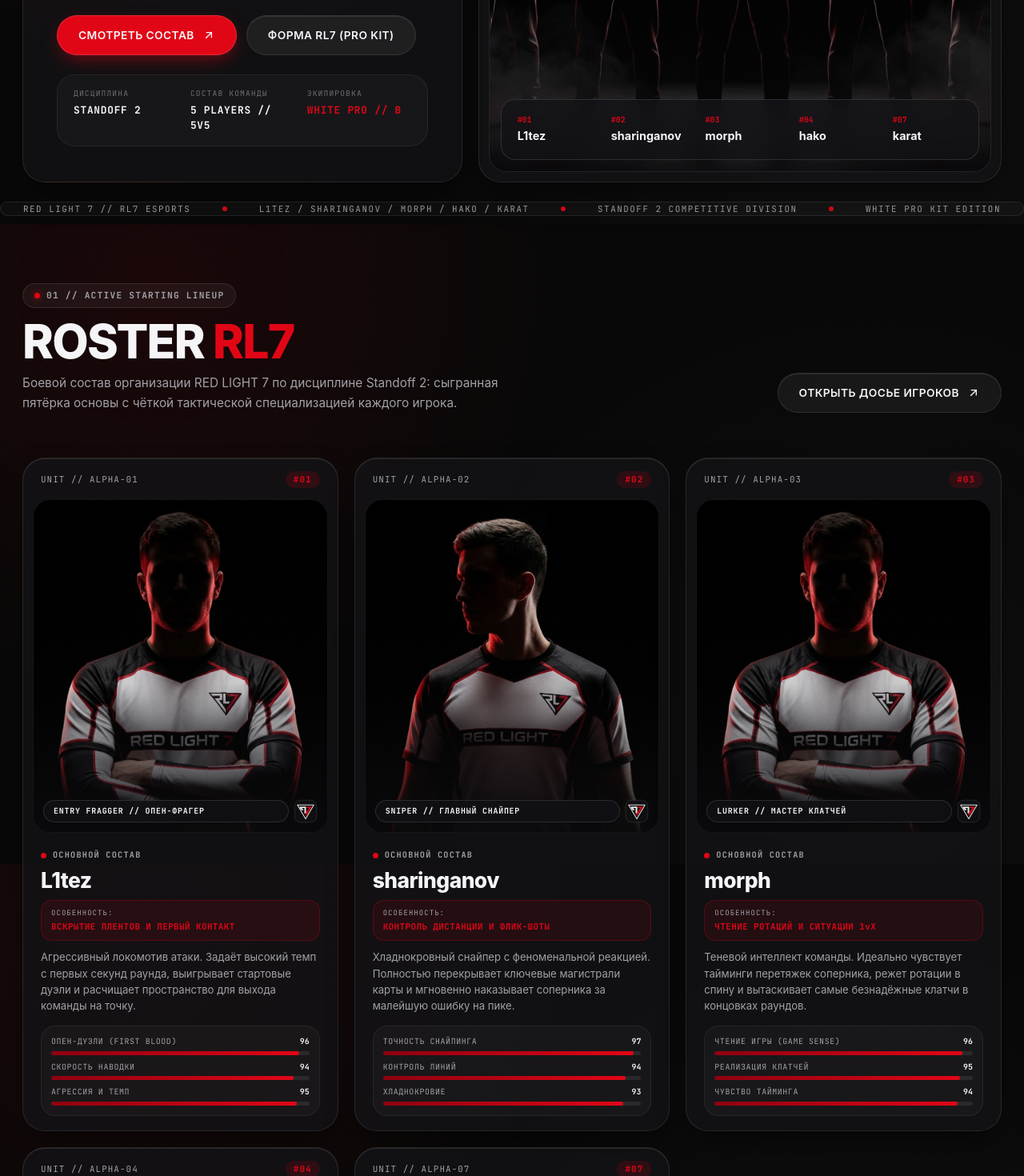
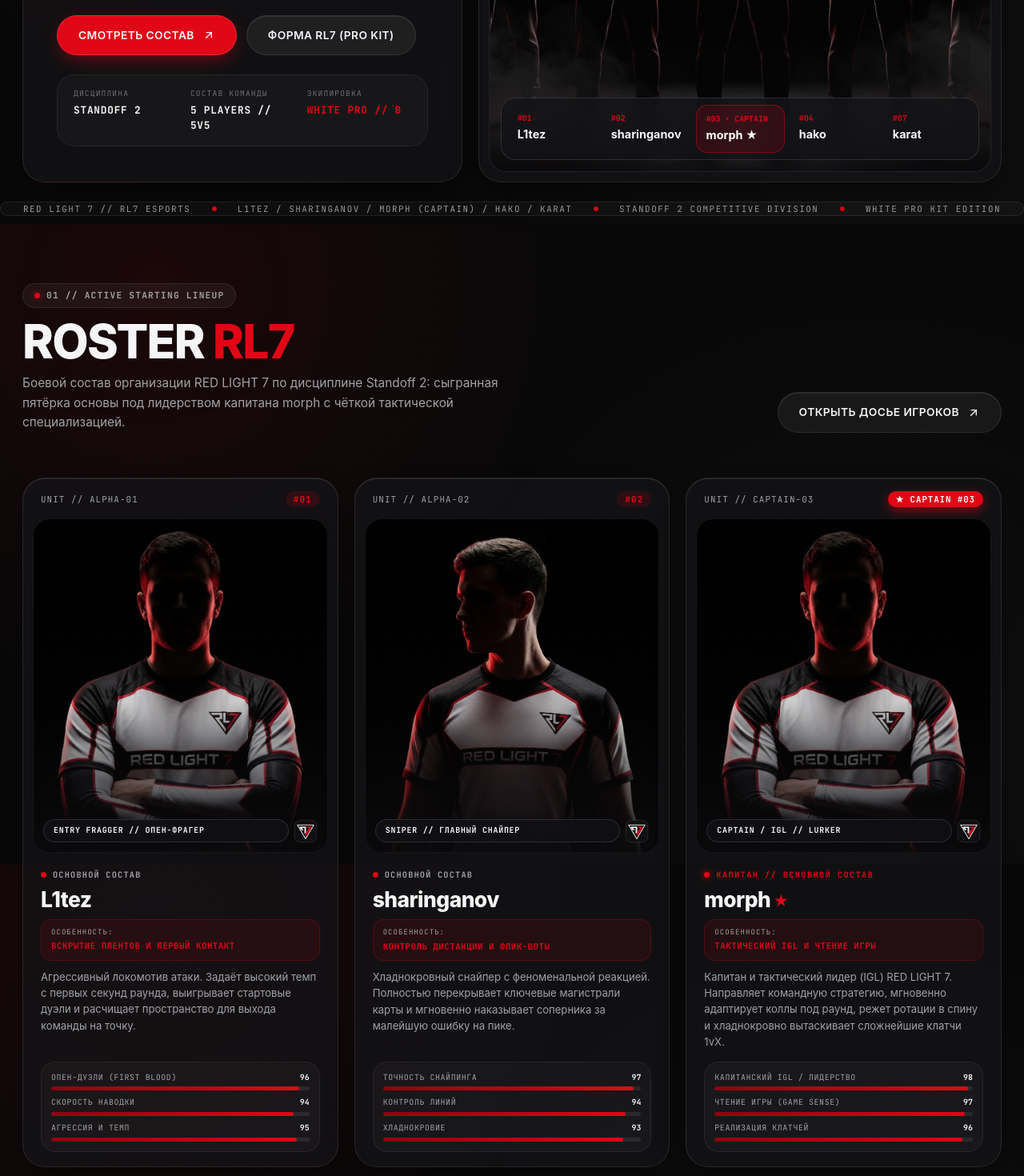
Before and after one commit to Astra-org-so2/Red-Light-7, a React (Vite) app: page /matches in a window 1280 px wide. Shown: the part 520-1990 px from the top of the page at 80% size. Built offline with nearby package versions, Linux system fonts and the light colour scheme.

Commit message:
Assign morph as Team Captain / IGL across all pages, roster cards, and tactical map pool

```diff
--- a/src/components/Footer.tsx
+++ b/src/components/Footer.tsx
@@ -71,7 +71,9 @@
               {TEAM_CONFIG.roster.map((player) => (
                 <li key={player.id}>
                   <span className="roster-num">#{player.number}</span>
-                  <span className="roster-nick">{player.nickname}</span>
+                  <span className="roster-nick">
+                    {player.nickname} {player.isCaptain ? '(C)' : ''}
+                  </span>
                 </li>
               ))}
             </ul>
--- a/src/components/MapPoolSection.tsx
+++ b/src/components/MapPoolSection.tsx
@@ -139,27 +139,33 @@
                 className="radar-minimap-img"
               />
 
-              {/* Живые маркеры всех 6 игроков прямо поверх карты */}
+              {/* Живые маркеры всех игроков прямо поверх карты */}
               {currentMap.assignments.map((assign) => {
                 const x = activeSide === 'ct' ? assign.ctX : assign.tX;
                 const y = activeSide === 'ct' ? assign.ctY : assign.tY;
                 const isSelected = assign.player === focusedAssign.player;
                 const isSub = assign.roleTag === '6TH SUB';
+                const isCaptain = assign.roleTag.includes('CAPTAIN');
 
                 return (
                   <button
                     key={assign.player}
                     type="button"
                     className={`radar-player-pin ${isSelected ? 'is-selected' : ''} ${
-                      isSub ? 'is-sub-pin' : ''
+                      isSub ? 'is-sub-pin' : isCaptain ? 'is-captain-pin' : ''
                     }`}
                     style={{ left: `${x}%`, top: `${y}%` }}
                     onClick={() => setSelectedPlayer(assign.player)}
                     title={`${assign.player} (${assign.roleTag})`}
                   >
                     <span className="pin-pulse" />
-                    <span className="pin-dot">#{assign.number}</span>
-                    <span className="pin-label">{assign.player}</span>
+                    <span className="pin-dot">
+                      {isCaptain ? `★ #${assign.number}` : `#${assign.number}`}
+                    </span>
+                    <span className="pin-label">
+                      {assign.player}
+                      {isCaptain ? ' (C)' : ''}
+                    </span>
                   </button>
                 );
               })}
@@ -171,7 +177,10 @@
                 <span className="hud-num">#{focusedAssign.number}</span>
                 <div>
                   <div className="hud-player-line">
-                    <strong>{focusedAssign.player}</strong>
+                    <strong>
+                      {focusedAssign.player}
+                      {focusedAssign.roleTag.includes('CAPTAIN') ? ' ★' : ''}
+                    </strong>
                     <span className="hud-role-pill">{focusedAssign.roleTag}</span>
                   </div>
                   <span className="hud-pos-val">
@@ -192,10 +201,11 @@
             </div>
           </div>
 
-          {/* Правая часть: Карточки всех 6 игроков, синхронизированные с картой */}
+          {/* Правая часть: Карточки всех игроков, синхронизированные с картой */}
           <div className="mappool-assignments-list">
             {currentMap.assignments.map((assign) => {
               const isSub = assign.roleTag === '6TH SUB';
+              const isCaptain = assign.roleTag.includes('CAPTAIN');
               const isSelected = assign.player === focusedAssign.player;
               return (
                 <div
@@ -208,9 +218,16 @@
                   <div className="assign-card-head">
                     <div className="assign-player-title">
                       <span className="assign-num">#{assign.number}</span>
-                      <span className="assign-player-name">{assign.player}</span>
+                      <span className="assign-player-name">
+                        {assign.player}
+                        {isCaptain ? ' (C)' : ''}
+                      </span>
                     </div>
-                    <span className={`assign-role-badge ${isSub ? 'sub-badge' : ''}`}>
+                    <span
+                      className={`assign-role-badge ${
+                        isSub ? 'sub-badge' : isCaptain ? 'captain-badge' : ''
+                      }`}
+                    >
                       {assign.roleTag}
                     </span>
                   </div>
--- a/src/components/PlayerCard.css
+++ b/src/components/PlayerCard.css
@@ -47,6 +47,14 @@
 .rl7-player-number.reserve-badge {
   color: var(--text-primary);
   background-color: rgba(255, 255, 255, 0.12);
+}
+
+.rl7-player-number.captain-badge {
+  color: #ffffff;
+  background-color: var(--brand-red);
+  box-shadow: 0 4px 14px rgba(225, 6, 22, 0.55);
+  font-weight: 800;
+  letter-spacing: 0.08em;
 }
 
 .rl7-player-visual {
@@ -160,12 +168,23 @@
   background-color: var(--text-primary);
 }
 
+.rl7-player-dot.captain-dot {
+  background-color: var(--brand-red);
+  box-shadow: 0 0 8px var(--brand-red);
+}
+
 .rl7-player-status {
   font-family: var(--font-mono);
   font-size: 0.64rem;
   font-weight: 600;
   letter-spacing: 0.12em;
   color: var(--text-secondary);
+}
+
+.rl7-player-status.is-captain-status {
+  color: var(--brand-red);
+  font-weight: 700;
+  letter-spacing: 0.14em;
 }
 
 .rl7-player-nickname {
@@ -175,6 +194,12 @@
   letter-spacing: -0.02em;
   color: var(--text-primary);
   line-height: 1.05;
+}
+
+.captain-star-icon {
+  color: var(--brand-red);
+  font-size: 1.15rem;
+  vertical-align: middle;
 }
 
 .rl7-player-perk-box {
--- a/src/components/PlayerCard.tsx
+++ b/src/components/PlayerCard.tsx
@@ -19,8 +19,13 @@
       {/* Верхняя планка карточки */}
       <div className="rl7-player-topbar">
         <span className="rl7-player-unit">{player.specTag}</span>
-        <span className={`rl7-player-number ${player.isReserve ? 'reserve-badge' : ''}`}>
-          #{player.number}
+        <span
+          className={`rl7-player-number ${
+            player.isCaptain ? 'captain-badge' : player.isReserve ? 'reserve-badge' : ''
+          }`}
+        >
+          {player.isCaptain ? '★ CAPTAIN #' : '#'}
+          {player.number}
         </span>
       </div>
 
@@ -51,14 +56,19 @@
       <div className="rl7-player-info">
         <div className="rl7-player-status-row">
           <span
-            className={`rl7-player-dot ${player.isReserve ? 'reserve-dot' : ''}`}
+            className={`rl7-player-dot ${
+              player.isCaptain ? 'captain-dot' : player.isReserve ? 'reserve-dot' : ''
+            }`}
           />
-          <span className="rl7-player-status">
+          <span className={`rl7-player-status ${player.isCaptain ? 'is-captain-status' : ''}`}>
             {lang === 'ru' ? player.statusRu : player.statusEn}
           </span>
         </div>
 
-        <h3 className="rl7-player-nickname">{player.nickname}</h3>
+        <h3 className="rl7-player-nickname">
+          {player.nickname}
+          {player.isCaptain && <span className="captain-star-icon" title="Team Captain"> ★</span>}
+        </h3>
 
         {/* Отличительная особенность / перк */}
         <div className="rl7-player-perk-box">
--- a/src/data/teamData.ts
+++ b/src/data/teamData.ts
@@ -30,6 +30,7 @@
   id: string;
   number: string;
   nickname: string;
+  isCaptain?: boolean;
   isReserve?: boolean;
   statusRu: string;
   statusEn: string;
@@ -227,23 +228,24 @@
       id: 'rl7-03',
       number: '03',
       nickname: 'morph',
+      isCaptain: true,
       isReserve: false,
-      statusRu: 'ОСНОВНОЙ СОСТАВ',
-      statusEn: 'STARTING FIVE',
-      roleRu: 'LURKER // МАСТЕР КЛАТЧЕЙ',
-      roleEn: 'LURKER & CLUTCH SPECIALIST',
-      perkRu: 'ЧТЕНИЕ РОТАЦИЙ И СИТУАЦИИ 1vX',
-      perkEn: 'ROTATION READS & 1vX CLUTCHES',
+      statusRu: 'КАПИТАН // ОСНОВНОЙ СОСТАВ',
+      statusEn: 'CAPTAIN // STARTING FIVE',
+      roleRu: 'CAPTAIN / IGL // LURKER',
+      roleEn: 'CAPTAIN / IGL & LURKER',
+      perkRu: 'ТАКТИЧЕСКИЙ IGL И ЧТЕНИЕ ИГРЫ',
+      perkEn: 'TACTICAL IGL & GAME READING',
       traitRu:
-        'Теневой интеллект команды. Идеально чувствует тайминги перетяжек соперника, режет ротации в спину и вытаскивает самые безнадёжные клатчи в концовках раундов.',
+        'Капитан и тактический лидер (IGL) RED LIGHT 7. Направляет командную стратегию, мгновенно адаптирует коллы под раунд, режет ротации в спину и хладнокровно вытаскивает сложнейшие клатчи 1vX.',
       traitEn:
-        'The shadow tactician. Reads enemy rotations with surgical timing, cuts off flanks, and thrives in high-pressure 1vX late rounds.',
+        'Team captain and in-game leader (IGL) of RED LIGHT 7. Dictates macro strategy, dynamically adjusts mid-round calls, flanks enemy rotations, and clutches high-pressure 1vX rounds.',
       metrics: [
-        { labelRu: 'ЧТЕНИЕ ИГРЫ (GAME SENSE)', labelEn: 'GAME SENSE & IQ', value: 96 },
-        { labelRu: 'РЕАЛИЗАЦИЯ КЛАТЧЕЙ', labelEn: 'CLUTCH CONVERSION', value: 95 },
-        { labelRu: 'ЧУВСТВО ТАЙМИНГА', labelEn: 'TIMING MASTERY', value: 94 },
+        { labelRu: 'КАПИТАНСКИЙ IGL / ЛИДЕРСТВО', labelEn: 'IGL & LEADERSHIP', value: 98 },
+        { labelRu: 'ЧТЕНИЕ ИГРЫ (GAME SENSE)', labelEn: 'GAME SENSE & IQ', value: 97 },
+        { labelRu: 'РЕАЛИЗАЦИЯ КЛАТЧЕЙ', labelEn: 'CLUTCH CONVERSION', value: 96 },
       ],
-      radar: { aim: 92, entry: 84, clutch: 98, utility: 90, iq: 97 },
+      radar: { aim: 92, entry: 84, clutch: 98, utility: 92, iq: 99 },
       proSettings: {
         device: 'ASUS ROG Phone 8 Pro (Android) // 120Hz',
         fps: '120 FPS LOCKED',
@@ -253,12 +255,12 @@
         scopeSens: '1.65',
         acceleration: '0.00 (OFF)',
         weapons: ['AKR', 'VAL', 'USP'],
-        configCode: 'RL7-MORPH-ANDROID-SENS-1.95-SCOPE-1.65',
+        configCode: 'RL7-MORPH-CAPTAIN-SENS-1.95-SCOPE-1.65',
       },
       division: 'STANDOFF 2 // PRO DIVISION',
       portraitUrl: './assets/players/player-silhouette-1.png',
       countryCode: 'RL7-03',
-      specTag: 'UNIT // ALPHA-03',
+      specTag: 'UNIT // CAPTAIN-03',
     },
     {
       id: 'rl7-04',
@@ -384,7 +386,7 @@
         {
           player: 'morph',
           number: '03',
-          roleTag: 'LURKER',
+          roleTag: 'CAPTAIN / IGL',
           ctPosRu: 'Арка / Нижний Мид',
           ctPosEn: 'Arch / Lower Mid Cutoff',
           tPosRu: 'Люк через Длину под плент B',
@@ -466,7 +468,7 @@
         {
           player: 'morph',
           number: '03',
-          roleTag: 'LURKER',
+          roleTag: 'CAPTAIN / IGL',
           ctPosRu: 'Погреб / Скрытый приём',
           ctPosEn: 'Cellar Off-Angle Hold',
           tPosRu: 'Люк через Двор и Дом под А',
@@ -548,7 +550,7 @@
         {
           player: 'morph',
           number: '03',
-          roleTag: 'LURKER',
+          roleTag: 'CAPTAIN / IGL',
           ctPosRu: 'Блок / Перехват центра',
           ctPosEn: 'Block Interior Lurker',
           tPosRu: 'Скрытый заход через Коридор и Мастерскую',
@@ -630,7 +632,7 @@
         {
           player: 'morph',
           number: '03',
-          roleTag: 'LURKER',
+          roleTag: 'CAPTAIN / IGL',
           ctPosRu: 'Двор / Перехват под B',
           ctPosEn: 'Courtyard Cutoff Hold',
           tPosRu: 'Глубокий люрк через Магазин под B',
@@ -712,7 +714,7 @@
         {
           player: 'morph',
           number: '03',
-          roleTag: 'LURKER',
+          roleTag: 'CAPTAIN / IGL',
           ctPosRu: 'Арабеска / Скрытый перехват',
           ctPosEn: 'Arabesque Lurker Hold',
           tPosRu: 'Тихий заход по Длине под B',
--- a/src/pages/AboutPage.tsx
+++ b/src/pages/AboutPage.tsx
@@ -14,9 +14,9 @@
       titleRu: 'ТАКТИЧЕСКАЯ СИНЕРГИЯ 5V5',
       titleEn: 'TACTICAL 5V5 SYNERGY',
       descRu:
-        'Чёткое разделение ролей внутри стартовой пятёрки (L1tez, sharinganov, morph, hako, karat) обеспечивает полный контроль карты и мгновенную адаптацию по ходу серии.',
+        'Чёткое разделение ролей внутри стартовой пятёрки под лидерством капитана morph (L1tez, sharinganov, morph, hako, karat) обеспечивает полный контроль карты и мгновенную адаптацию по ходу серии.',
       descEn:
-        'Specialized role distribution across our starting five (L1tez, sharinganov, morph, hako, karat) ensures complete map control and mid-series adaptability.',
+        'Specialized role distribution across our starting five led by captain morph (L1tez, sharinganov, morph, hako, karat) ensures complete map control and mid-series adaptability.',
     },
     {
       num: '02',
--- a/src/pages/HomePage.css
+++ b/src/pages/HomePage.css
@@ -218,6 +218,15 @@
 .hero-player-chip:hover {
   background-color: rgba(225, 6, 22, 0.2);
   transform: translateY(-2px);
+}
+
+.hero-player-chip.is-captain-chip {
+  background-color: rgba(225, 6, 22, 0.15);
+  border: 1px solid rgba(225, 6, 22, 0.45);
+}
+
+.hero-player-chip.is-captain-chip .chip-name {
+  color: #ffffff;
 }
 
 .chip-num {
--- a/src/pages/HomePage.tsx
+++ b/src/pages/HomePage.tsx
@@ -90,11 +90,17 @@
                 {/* Нижняя плашка с никнеймами и ролями на постере */}
                 <div className="rl7-hero-lineup-tags">
                   {TEAM_CONFIG.roster.map((p) => (
-                    <Link to="/roster" key={p.id} className="hero-player-chip">
+                    <Link
+                      to="/roster"
+                      key={p.id}
+                      className={`hero-player-chip ${p.isCaptain ? 'is-captain-chip' : ''}`}
+                    >
                       <span className="chip-num">
-                        #{p.number} {p.isReserve ? '• SUB' : ''}
+                        #{p.number} {p.isCaptain ? '• CAPTAIN' : p.isReserve ? '• SUB' : ''}
                       </span>
-                      <span className="chip-name">{p.nickname}</span>
+                      <span className="chip-name">
+                        {p.nickname} {p.isCaptain ? '★' : ''}
+                      </span>
                     </Link>
                   ))}
                 </div>
@@ -109,7 +115,7 @@
         <div className="swiss-container rl7-ticker-inner">
           <span>RED LIGHT 7 // RL7 ESPORTS</span>
           <span className="ticker-dot" />
-          <span>L1TEZ / SHARINGANOV / MORPH / HAKO / KARAT</span>
+          <span>L1TEZ / SHARINGANOV / MORPH (CAPTAIN) / HAKO / KARAT</span>
           <span className="ticker-dot" />
           <span>STANDOFF 2 COMPETITIVE DIVISION</span>
           <span className="ticker-dot" />
@@ -128,8 +134,8 @@
               </h2>
               <p className="section-subtitle-ru">
                 {lang === 'ru'
-                  ? 'Боевой состав организации RED LIGHT 7 по дисциплине Standoff 2: сыгранная пятёрка основы с чёткой тактической специализацией каждого игрока.'
-                  : 'RED LIGHT 7 competitive Standoff 2 squad: our synchronized starting five with specialized tactical roles.'}
+                  ? 'Боевой состав организации RED LIGHT 7 по дисциплине Standoff 2: сыгранная пятёрка основы под лидерством капитана morph с чёткой тактической специализацией.'
+                  : 'RED LIGHT 7 competitive Standoff 2 squad: our starting five led by captain morph with specialized tactical roles.'}
               </p>
             </div>
             <Link to="/roster" className="btn-rl7 btn-rl7-outline">
--- a/src/pages/RosterPage.tsx
+++ b/src/pages/RosterPage.tsx
@@ -73,9 +73,12 @@
                   }}
                 >
                   <span className="tab-num">
-                    #{player.number} {player.isReserve ? '// SUB' : ''}
+                    #{player.number} {player.isCaptain ? '// CAPTAIN' : player.isReserve ? '// SUB' : ''}
                   </span>
-                  <span className="tab-nick">{player.nickname}</span>
+                  <span className="tab-nick">
+                    {player.nickname}
+                    {player.isCaptain && <span style={{ color: 'var(--brand-red)' }}> ★</span>}
+                  </span>
                 </button>
               );
             })}
@@ -110,13 +113,23 @@
                 <span className="spotlight-callsign-label">
                   {lang === 'ru' ? activePlayer.roleRu : activePlayer.roleEn}
                 </span>
-                <h2 className="spotlight-nickname">{activePlayer.nickname}</h2>
+                <h2 className="spotlight-nickname">
+                  {activePlayer.nickname}
+                  {activePlayer.isCaptain && (
+                    <span style={{ color: 'var(--brand-red)', fontSize: '0.62em', verticalAlign: 'middle', fontWeight: 800 }}>
+                      {' '}[CAPTAIN]
+                    </span>
+                  )}
+                </h2>
               </div>
 
               <div className="spotlight-specs-grid">
                 <div className="spec-box">
                   <span className="spec-k">{lang === 'ru' ? 'СТАТУС В КЛУБЕ' : 'ROSTER STATUS'}</span>
-                  <span className="spec-v">
+                  <span
+                    className="spec-v"
+                    style={activePlayer.isCaptain ? { color: 'var(--brand-red)', fontWeight: 800 } : undefined}
+                  >
                     {lang === 'ru' ? activePlayer.statusRu : activePlayer.statusEn}
                   </span>
                 </div>
@@ -245,7 +258,7 @@
                 : 'COMPLETE SQUAD // STARTING FIVE'}
             </span>
             <span className="roster-subbar-right">
-              L1TEZ / SHARINGANOV / MORPH / HAKO / KARAT
+              L1TEZ / SHARINGANOV / MORPH (CAPTAIN) / HAKO / KARAT
             </span>
           </div>
 
```
Also changed, not shown: src/components/MapPoolSection.css (+7 -0 lines), src/pages/MatchesPage.tsx (+4 -3 lines), 1 other file (tests, documents, lock files or other folders).
